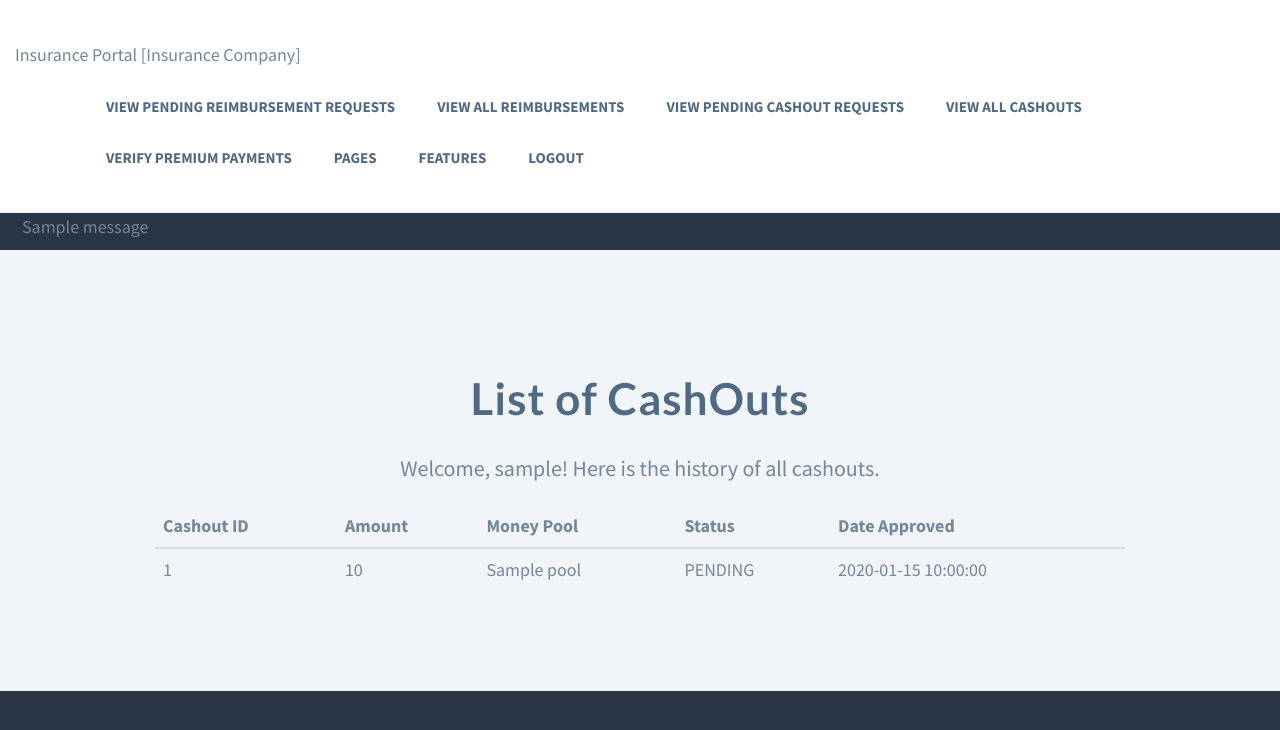
After one commit to MaxKusnadi/is4302-webapp, a Flask app: page /custodianViewAllCashout in a window 1280 px wide. The commit adds this page. Shown: the top 730 px of the page. Run offline with Flask 2, Linux system fonts and the light colour scheme; a user stored in the database is signed in; tables that the repository leaves empty hold one stand-in row (values such as "Sample post"); one stand-in notice (Sample message) is shown; a database or web service that is not in the repository returns one stand-in record (values such as "Sample title"); data that the repository does not hold is empty; parts of the project's set-up code (start-up, migrations or seed data) failed here and were passed over; some libraries are stand-ins or nearby versions.

Commit message:
Add files via upload
View all reimbursement, view pending reimbursement, view all cashout, view pending cashout page done

```diff
--- a/app/blockchain/custodian.py
+++ b/app/blockchain/custodian.py
@@ -2,11 +2,79 @@ import logging
 import requests
 from ..blockchain import URL
 CUSTODIAN_ENDPOINT="/org.acme.insurance.Custodian"
+REIMBURSEMENT_ENDPOINT = "/org.acme.insurance.Reimbursement"
+CASHOUT_ENDPOINT = "/org.acme.insurance.CashOut"
+APPROVE_REIMBURSEMENT_ENDPOINT = "/org.acme.insurance.ApproveReimbursement"
+REJECT_REIMBURSEMENT_ENDPOINT = "/org.acme.insurance.RejectReimbursement"
+class Custodian:
 
-class Custodian:
+    def register_custodian(self, username):
+        logging.info("Registering {} into the blockchain".format(username))
+        data = {
+            "$class": "org.acme.insurance.CustodianBank",
+            "custodianID": username,
+            "name": "Admin",
+            "description": "admin from custodian bank"
+        }
+        r = requests.post(URL + REGISTRATION_ENDPOINT, json=data)
+        logging.info("Status code: {}".format(r.status_code))
+        if r.status_code != 200:
+            logging.error("Unable to create custodian")
+            logging.info(r.text)
+            raise ValueError("Unable to create custodian in blockchain")
+        return r.json()
 
     def approve_reimbursement(self):
         pass
+
+    def get_pending_reimbursement(self):
+        logging.info("Getting pending reimbursement")
+        r = requests.get(URL + REIMBURSEMENT_ENDPOINT)
+        logging.info("Status code: {}".format(r.status_code))
+        if r.status_code != 200:
+            logging.error("Unable to get pending customer reimbursement")
+            logging.info(r.text)
+            raise ValueError("Unable to get pending customer reimbursement")
+        result = r.json()
+        result = list(filter(lambda x: 'status' in x, result))
+        result = list(filter(lambda x: x['status'] == "PENDING", result))
+        return result
+
+
+    def get_reimbursement(self):
+        logging.info("Getting all reimbursement")
+        r = requests.get(URL + REIMBURSEMENT_ENDPOINT)
+        logging.info("Status code: {}".format(r.status_code))
+        if r.status_code != 200:
+            logging.error("Unable to get customer reimbursements")
+            logging.info(r.text)
+            raise ValueError("Unable to get customer reimbursements")
+        result = r.json()
+        return result
+
+    def get_cashout(self):
+        logging.info("Getting all cashout")
+        r = requests.get(URL + CASHOUT_ENDPOINT)
+        logging.info("Status code: {}".format(r.status_code))
+        if r.status_code != 200:
+            logging.error("Unable to get cashout")
+            logging.info(r.text)
+            raise ValueError("Unable to get cashout")
+        result = r.json()
+        return result
+
+    def get_pending_cashout(self):
+        logging.info("Getting pending cashout")
+        r = requests.get(URL + CASHOUT_ENDPOINT)
+        logging.info("Status code: {}".format(r.status_code))
+        if r.status_code != 200:
+            logging.error("Unable to get pending cashout")
+            logging.info(r.text)
+            raise ValueError("Unable to get pending cashout")
+        result = r.json()
+        result = list(filter(lambda x: 'status' in x, result))
+        result = list(filter(lambda x: x['status'] == "PENDING", result))
+        return result
 
     def reject_reimbursement(self):
         pass
@@ -16,3 +84,5 @@ class Custodian:
 
     def reject_cashout(self):
         pass
+
+custodian = Custodian()
--- a/app/controllers/custodian.py
+++ b/app/controllers/custodian.py
@@ -3,15 +3,44 @@ from flask_login import login_user, logout_user
 
 from app import db, login_manager, cache
 from ..models.user import User
-from ..blockchain.custodian import Custodian
+from ..blockchain.custodian import custodian
 
 @login_manager.user_loader
 def load_user(username):
     return User.query.filter(User.username == username).first()
 
 class CustodianController:
-    def __init__(self):
-        self.blockchain = Custodian()
 
+    def get_pending_reimbursement(self):
+        logging.info("Getting pending reimbursement from controller")
+        try:
+            result = custodian.get_pending_reimbursement()
+        except ValueError:
+            raise ValueError("Unable to get pending customer reimbursement")
+        return result
+
+    def get_reimbursement(self):
+        logging.info("Getting all reimbursement from controller")
+        try:
+            result = custodian.get_reimbursement()
+        except ValueError:
+            raise ValueError("Unable to get customer reimbursements")
+        return result
+
+    def get_pending_cashout(self):
+        logging.info("Getting pending cashout from controller")
+        try:
+            result = custodian.get_pending_cashout()
+        except ValueError:
+            raise ValueError("Unable to get pending customer cashout")
+        return result
+
+    def get_cashout(self):
+        logging.info("Getting all cashout from controller")
+        try:
+            result = custodian.get_cashout()
+        except ValueError:
+            raise ValueError("Unable to get customer cashout")
+        return result
     def approve_reimbursement(self):
         pass
--- a/app/templates/custodianHome.html
+++ b/app/templates/custodianHome.html
@@ -1,4 +1,4 @@
-{%  extends 'layout/custodianMain.html' %}
+{%  extends 'layout/custodian/custodianMain.html' %}
 {%  block content %}
 Welcome to Income Insurance Company Portal, {{name}}
 {%  endblock  %}
--- a/app/templates/custodianVerifyPremium.html
+++ b/app/templates/custodianVerifyPremium.html
@@ -1,4 +1,4 @@
-{%  extends 'layout/custodianMain.html' %}
+{%  extends 'layout/custodian/custodianMain.html' %}
 {%  block content %}
 Welcome to Verify Premium page, {{name}}
 {%  endblock  %}
--- /dev/null
+++ b/app/templates/custodianViewAllCashout.html
@@ -0,0 +1,45 @@
+{%  extends 'layout/custodian/custodianMain.html' %}
+{%  block content %}
+  <section id="team" class="light-bg">
+    <div class="container inner-top inner-bottom-sm">
+
+      <div class="row">
+        <div class="col-md-8 col-sm-10 center-block text-center">
+          <header>
+            <h1>List of CashOuts</h1>
+            <p>
+              Welcome, {{ name }}!
+              Here is the history of all cashouts.
+            </p>
+          </header>
+        </div><!-- /.col -->
+        <div class="col-sm-10 center-block">
+          <table class="table" style="margin-top:20px">
+            <thead class="thead-inverse">
+            <tr>
+              <th> Cashout ID </th>
+              <th> Amount </th>
+              <th> Money Pool </th>
+              <th> Status </th>
+              <th> Date Approved </th>
+            </tr>
+            </thead>
+
+            {% for c in cashouts%}
+              <tr>
+                <td> {{ c.cashOutID }} </td>
+                <td> {{ c.amount }} </td>
+                <td> {{ c.pool}} </td>
+                <td> {{ c.status }} </td>
+                <td> {{ c.dateApproved }} </td>
+
+              </tr>
+            {% endfor %}
+
+          </table>
+        </div>
+      </div><!-- /.row -->
+
+    </div><!-- /.container -->
+  </section>
+{%  endblock  %}
--- /dev/null
+++ b/app/templates/layout/custodian/custodianHeader.html
@@ -0,0 +1,47 @@
+<header>
+    <div class="yamm">
+      <div class="navbar-collapse collapse">
+        <div class="navbar-brand">
+          <a href="{{ url_for('index') }}">Insurance Portal [Insurance Company]</a>
+        </div><!-- /.container -->
+
+        <div class="container">
+            <!-- ============================================================= MAIN NAVIGATION ============================================================= -->
+            <ul class="nav navbar-nav">
+            <li class="dropdown">
+                <a href="{{ url_for('custodianViewPendingReimbursement')}}" class="dropdown-toggle" data-toggle="dropdown">View Pending Reimbursement Requests</a>
+            </li><!-- /.dropdown -->
+
+            <li class="dropdown">
+                <a href="{{ url_for('custodianViewAllReimbursement')}}" class="dropdown-toggle" data-toggle="dropdown">View All Reimbursements</a>
+            </li><!-- /.dropdown -->
+
+            <li class="dropdown">
+                <a href="{{ url_for('custodianViewPendingCashout')}}" class="dropdown-toggle" data-toggle="dropdown">View Pending Cashout Requests</a>
+            </li><!-- /.dropdown -->
+
+            <li class="dropdown">
+                <a href="{{ url_for('custodianViewAllCashout')}}" class="dropdown-toggle" data-toggle="dropdown">View All Cashouts</a>
+            </li><!-- /.dropdown -->
+
+            <li class="dropdown">
+                <a href="{{ url_for('custodianVerifyPremium')}}" class="dropdown-toggle" data-toggle="dropdown">Verify Premium Payments</a>
+            </li><!-- /.dropdown -->
+
+            <li class="dropdown">
+                <a href="#" class="dropdown-toggle" data-toggle="dropdown">Pages</a>
+            </li><!-- /.dropdown -->
+
+            <li class="dropdown">
+                <a href="#" class="dropdown-toggle" data-toggle="dropdown">Features</a>
+            </li><!-- /.dropdown -->
+
+            <li class="dropdown">
+                <a href="{{ url_for('logout') }}" class="dropdown-toggle" data-toggle="dropdown">Logout</a>
+            </li><!-- /.dropdown -->
+            </ul><!-- /.nav -->
+            <!-- ============================================================= MAIN NAVIGATION : END ============================================================= -->
+        </div><!-- /.container -->
+      </div><!-- /.navbar-collapse -->
+    </div><!-- /.yamm -->
+</header>
--- /dev/null
+++ b/app/templates/layout/custodian/custodianMain.html
@@ -0,0 +1,23 @@
+<!DOCTYPE html>
+<html lang="en">
+<head>
+  {% include 'layout/head.html' %}
+</head>
+  {% include 'layout/custodian/custodianHeader.html' %}
+<body>
+  {% with messages = get_flashed_messages() %}
+        {% if messages %}
+        <ul>
+            {% for message in messages %}
+            <li>{{ message }}</li>
+            {% endfor %}
+        </ul>
+  {% endif %}
+  {% endwith %}
+  {% block content %}
+  {% endblock %}
+
+  {% include 'layout/script.html' %}
+
+</body>
+</html>
--- a/app/views/custodian.py
+++ b/app/views/custodian.py
@@ -9,13 +9,42 @@ login_controller = LoginController()
 custodian_controller = CustodianController()
 
 
-@app.route('/custodianViewReimbursement')
-def custodianViewReimbursement():
-    return render_template('custodianViewReimbursement.html', title='View Reimbursement', name=current_user.username)
+@app.route('/custodianViewPendingReimbursement', methods=["GET"])
+def custodianViewPendingReimbursement():
+    result = []
+    try:
+        result = custodian_controller.get_pending_reimbursement()
+    except ValueError:
+        flash("Unable to get reimbursement information. Please try again later")
+    return render_template('custodianViewPendingReimbursement.html', reimbursements=result,title='View Pending Reimbursement', name=current_user.username)
 
-@app.route('/custodianViewCashout')
-def custodianViewCashout():
-    return render_template('custodianViewCashout.html', title='View Cashout', name=current_user.username)
+@app.route('/custodianViewAllReimbursement')
+def custodianViewAllReimbursement():
+    result = []
+    try:
+        result = custodian_controller.get_reimbursement()
+    except ValueError:
+        flash("Unable to get reimbursement information. Please try again later")
+    return render_template('custodianViewAllReimbursement.html', reimbursements=result, title='View All Reimbursement', name=current_user.username)
+
+@app.route('/custodianViewPendingCashout')
+def custodianViewPendingCashout():
+    result = []
+    try:
+        result = custodian_controller.get_pending_cashout()
+    except ValueError:
+        flash("Unable to get pending cashout information. Please try again later")
+    return render_template('custodianViewPendingCashout.html', cashouts=result, title='View Pending Cashout', name=current_user.username)
+
+@app.route('/custodianViewAllCashout')
+def custodianViewAllCashout():
+    result = []
+    try:
+        result = custodian_controller.get_cashout()
+    except ValueError:
+        flash("Unable to get cashout information. Please try again later")
+    return render_template('custodianViewAllCashout.html', cashouts=result, title='View Pending Cashout', name=current_user.username)
+
 
 @app.route('/custodianVerifyPremium')
 def custodianVerifyPremium():
```
Also changed, not shown: app/templates/custodianViewAllReimbursement.html (added, +45 -0 lines), app/templates/custodianViewPendingCashout.html (added, +42 -0 lines), app/templates/custodianViewPendingReimbursement.html (added, +42 -0 lines).
